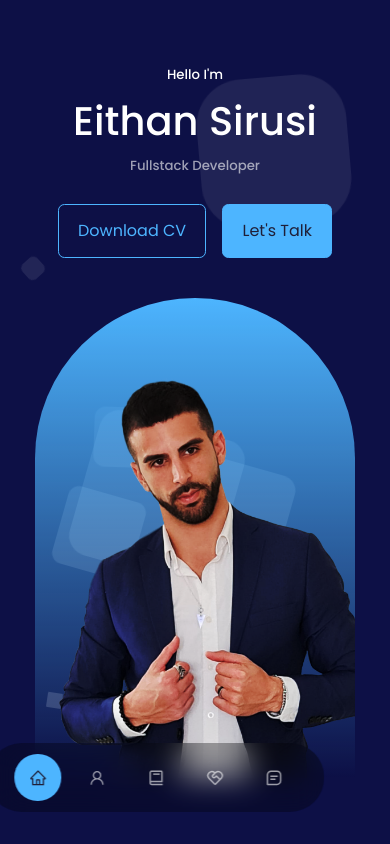
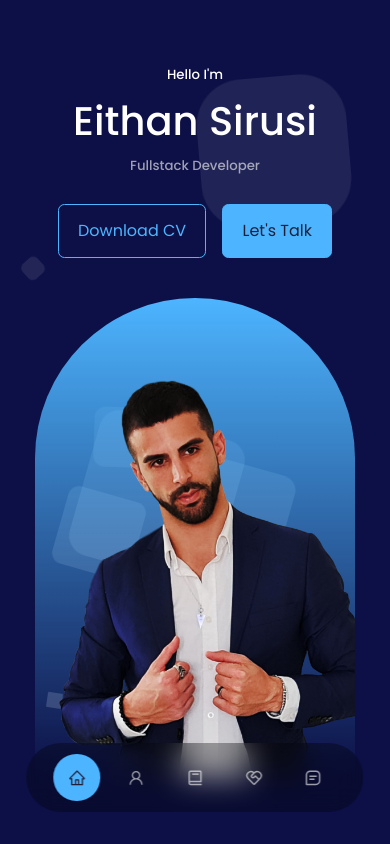
Before and after one commit to eithan31sirusi/new_portfolio, a React (Create React App) app: page / in a window 390 px wide. Shown: the top 844 px of the page. Built offline with nearby package versions, Linux system fonts and the light colour scheme; the HTML template or start-up script is replaced by a standard one.

Commit message:
minor changes in the nav

```diff
--- a/src/components/nav/nav.css
+++ b/src/components/nav/nav.css
@@ -34,7 +34,7 @@ nav a.active {
 
 @media screen and (max-width: 414px) {
   nav {
-    left: 40%;
+    left: 50%;
     transform: translateX(-50%);
     bottom: 2rem;
   }
```
